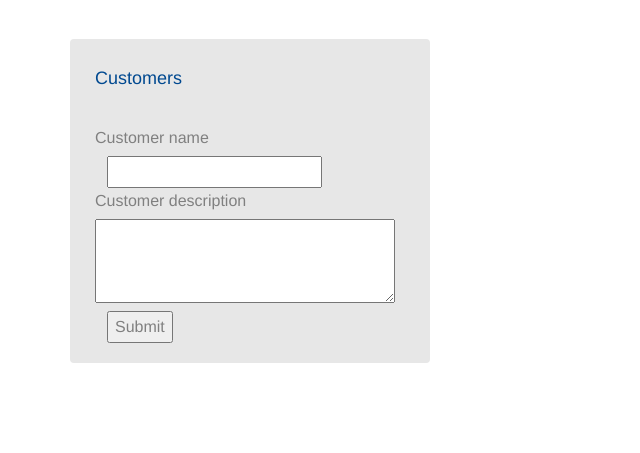
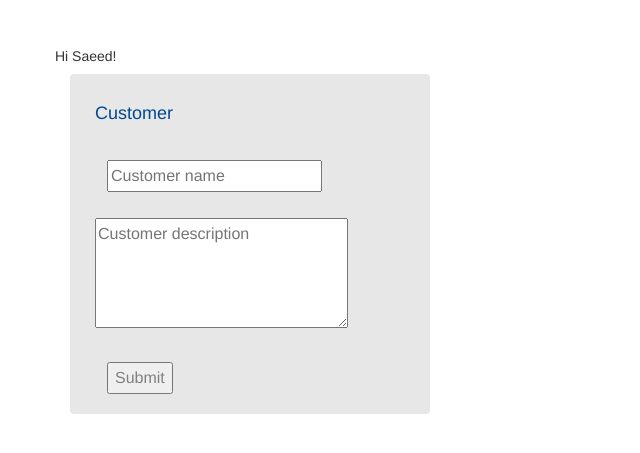
Before and after one commit to saeednm/revHW, a PHP site: page /stuff/customer.php in a window 1280 px wide. Shown: the part 51-504 px from the top of the page, without its empty margins (0-640 px from the left). Run offline with PHP 8.4, Linux system fonts and the light colour scheme; data that the repository does not hold is empty; some libraries are stand-ins or nearby versions.

Commit message:
UI changes

```diff
--- a/customer.php
+++ b/customer.php
@@ -1,5 +1,6 @@
 <?php
-    require_once 'Data.php';
+    $loginUser="Saeed";
+	require_once 'Data.php';
     $d = new Data();
     $result = $d->getCustomers();
 ?>
@@ -10,7 +11,7 @@
     <meta charset="UTF-8">
     <title>Reviso HW</title>
     <!-- Latest compiled and minified CSS -->
-    <link rel="stylesheet" href="./bower_components/bootstrap/dist/css/bootstrap.min.css">
+    <link rel="stylesheet" href="/bower_components/bootstrap/dist/css/bootstrap.min.css">
     <link rel="stylesheet" href="./stylesheets/main.min.css">
     <link rel="stylesheet" href="./stylesheets/products.min.css">
     <script type="text/javascript" src="script.js"></script>
@@ -43,38 +44,29 @@
 <?php include('menu.html'); ?>
 <div class="container">
     <div class="row">
+		<?php echo "<h5> Hi ".$loginUser."! </h5>"; ?>
         <div class="col-md-4">
-
             <div class="side-bar">
-
-                <h4>Customers</h4>
-
+                <h4>Customer</h4>
 				<form>
-				<input hidden name="type" value="customer"> </input>
-
+				<input hidden name="type" value="customer"></input>
 				<br>
-				<label>Customer name</label>
-				<input name="customer"> </input>
-
-
+				<input name="customer" placeholder="Customer name"></input>
 				<br>
-				<label>Customer description</label>
 				<br>
-				<textarea name="description" type="text" cols="30" rows="3" > </textarea>
+				<textarea name="description" type="text" cols="25" rows="4" placeholder="Customer description"></textarea>
 				<br>
-
+				<br>
 				<input name="submit" type="submit" value="Submit"></input>
 				</form>
 
-
             </div>
         </div>
-
     </div>
 </div>
 <!-- scripts added last for faster loading -->
-<script src="./bower_components/jquery/dist/jquery.min.js"></script>
-<script src="./bower_components/bootstrap/dist/js/bootstrap.min.js"></script>
+<script src="/bower_components/jquery/dist/jquery.min.js"></script>
+<script src="/bower_components/bootstrap/dist/js/bootstrap.min.js"></script>
 
 
 </body>
```
